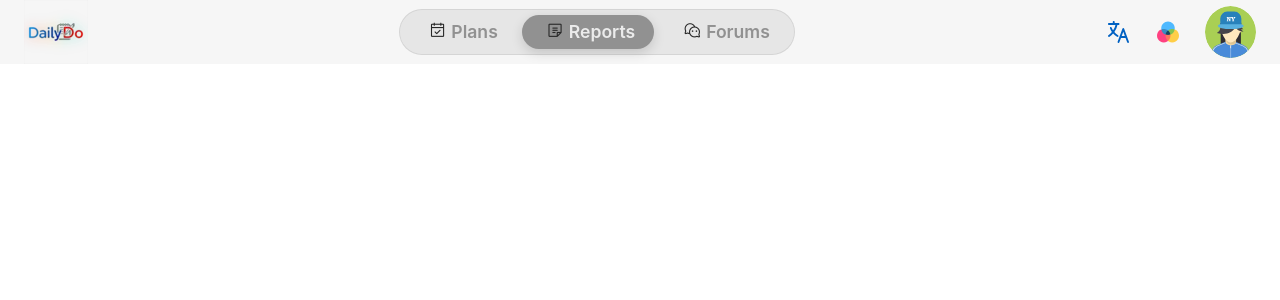
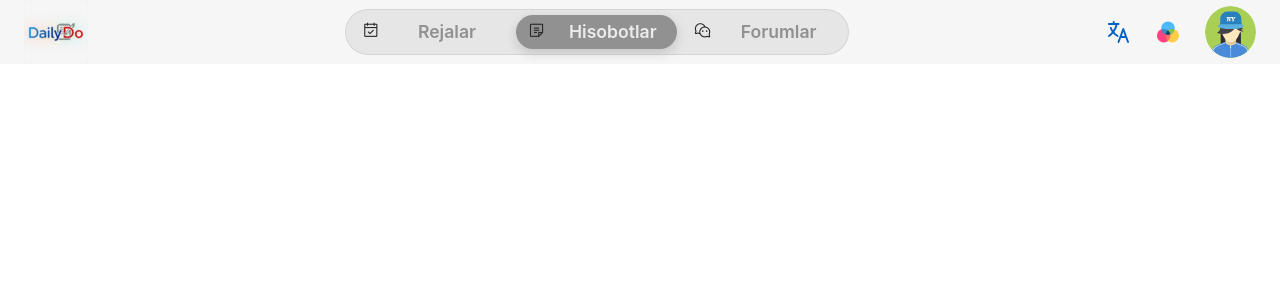
Before and after one commit to Murodjonx05/DailyDo, a Django app: page / in a window 1280 px wide. Shown: the top 300 px of the page. Run offline with Django 5.2, Linux system fonts and the light colour scheme.

Commit message:
added translator for translate ANY text

```diff
--- a/static/css/navbar.css
+++ b/static/css/navbar.css
@@ -112,7 +112,7 @@ nav .nav-links .link-header {
     display: flex;
     align-items: center;
     justify-content: center;
-    padding: 0.2em 1.2rem;
+    padding: 0.2em 0.4rem;
     border-radius: 99px;
     transition: all 0.3s cubic-bezier(0.4, 0, 0.2, 1);
     cursor: pointer;
@@ -273,7 +273,7 @@ nav .dropdown-container .dropdown li a:focus-visible {
 }
 
 /* responsive */
-@media (max-width: 768px) {
+@media (max-width: 1024px) {
     nav .nav-links {
         display: none;
     }
@@ -348,7 +348,7 @@ nav .dropdown-container .dropdown li a:focus-visible {
     }
 }
 
-@media (min-width: 769px) {
+@media (min-width: 1024px) {
     nav .logo .mobile-dropdown {
         display: none !important;
     }
--- /dev/null
+++ b/static/js/language/translate-data.js
@@ -0,0 +1,11 @@
+export const translateData = {
+    "plans": {"uz": "Rejalar", "en": "Plans", "ru": "Планы"},
+    "reports": {"uz": "Hisobotlar", "en": "Reports", "ru": "Отчеты"},
+    "forums": {"uz": "Forumlar", "en": "Forums", "ru": "Форумы"},
+    "light": {"uz": "Yorug'", "en": "Light", "ru": "Светлая"},
+    "dark": {"uz": "Qora", "en": "Dark", "ru": "Тёмная"},
+    "auto": {"uz": "Avtomatik", "en": "Auto", "ru": "Автоматически"},
+    "profile": {"uz": "Profil", "en": "Profile", "ru": "Профиль"},
+    "settings": {"uz": "Sozlamalar", "en": "Settings", "ru": "Настройки"},
+    "logout": {"uz": "Chiqish", "en": "Logout", "ru": "Выйти"}
+}
--- /dev/null
+++ b/static/js/language/translate.js
@@ -0,0 +1,68 @@
+import { translateData } from './translate-data.js';
+
+const Lang = {
+    current: localStorage.getItem('lang') || 'uz',
+    cache: null, // { lang: 'uz', texts: { plans: 'Rejalar', ... } }
+
+    loadCache() {
+        try {
+            this.cache = JSON.parse(localStorage.getItem('lang_cache'));
+        } catch {
+            this.cache = null;
+        }
+    },
+
+    saveCache(texts) {
+        this.cache = { lang: this.current, texts };
+        localStorage.setItem('lang_cache', JSON.stringify(this.cache));
+    },
+
+    apply() {
+        const elements = document.querySelectorAll('[data-translate]');
+
+        // If cache exists and language matches - use cached texts directly
+        if (this.cache?.lang === this.current) {
+            elements.forEach(el => {
+                const key = el.dataset.translate;
+                el.textContent = this.cache.texts[key] || key;
+            });
+            return;
+        }
+
+        // No cache or language changed - translate and cache
+        const texts = {};
+        elements.forEach(el => {
+            const key = el.dataset.translate;
+            const text = translateData[key]?.[this.current] || key;
+            texts[key] = text;
+            el.textContent = text;
+        });
+        this.saveCache(texts);
+    },
+
+    set(lang) {
+        if (lang !== this.current) {
+            localStorage.setItem('lang', this.current = lang);
+            this.cache = null; // Invalidate cache
+            this.apply();
+        }
+    },
+
+    init() {
+        if (!localStorage.getItem('lang')) {
+            localStorage.setItem('lang', 'uz');
+        }
+        this.loadCache();
+        this.apply();
+        document.body.classList.add('translated'); // Show content
+        document.querySelectorAll('[data-lang]').forEach(el =>
+            el.addEventListener('click', e => (e.preventDefault(), this.set(el.dataset.lang)))
+        );
+    }
+};
+
+if (document.readyState === 'loading') {
+    document.addEventListener('DOMContentLoaded', () => Lang.init(), { once: true });
+} else {
+    Lang.init();
+}
--- a/templates/base/critical.html
+++ b/templates/base/critical.html
@@ -1,3 +1,25 @@
 {% load static %}
+<!-- Critical CSS: hide untranslated content to prevent flash -->
+<style>
+    [data-translate] {
+        /* visibility: hidden; */
+        display: inline-block;
+        text-align: center;
+    }
+    /* Fixed widths based on data-width attribute */
+    [data-translate][data-width="5"] { min-width: 5ch; }
+    [data-translate][data-width="6"] { min-width: 6ch; }
+    [data-translate][data-width="7"] { min-width: 7ch; }
+    [data-translate][data-width="8"] { min-width: 8ch; }
+    [data-translate][data-width="9"] { min-width: 9ch; }
+    [data-translate][data-width="10"] { min-width: 10ch; }
+    [data-translate][data-width="12"] { min-width: 12ch; }
+    [data-translate][data-width="15"] { min-width: 15ch; }
+
+    .translated [data-translate] {
+        visibility: visible;
+    }
+</style>
 <!-- theme critical load for get default color scheme -->
 <script src="{% static 'js/theme/criticalThemeLoad.js' %}"></script>
+<script type="module" src="{% static 'js/language/translate.js' %}"></script>
--- a/templates/base/navbar.html
+++ b/templates/base/navbar.html
@@ -14,9 +14,9 @@
         </a>
         <div class="mobile-dropdown">
             <ul class="dropdown">
-                <li><a href=""><i class="ph ph-calendar-check"></i>Plans</a></li>
-                <li><a href=""><i class="ph ph-note"></i>Reports</a></li>
-                <li><a href=""><i class="ph ph-wechat-logo"></i>Forums</a></li>
+                <li><a href=""><i class="ph ph-calendar-check"></i> <span data-translate="plans" data-width="10"></span></a></li>
+                <li><a href=""><i class="ph ph-note"></i> <span data-translate="reports" data-width="10"></span></a></li>
+                <li><a href=""><i class="ph ph-wechat-logo"></i> <span data-translate="forums" data-width="10"></span></a></li>
             </ul>
         </div>
     </div>
@@ -24,14 +24,14 @@
     <div id="MIDDLE-SECTION" class="nav-links">
         <div class="pill">
             <div class="link-header">
-                <a href=""><i class="ph ph-calendar-check"></i>Plans</a>
+                <a href=""><i class="ph ph-calendar-check"></i> <span data-translate="plans" data-width="10"></span></a>
             </div>
 
             <div class="link-header active">
-                <a href=""><i class="ph ph-note"></i>Reports</a>
+                <a href=""><i class="ph ph-note"></i> <span data-translate="reports" data-width="10"></span></a>
             </div>
             <div class="link-header">
-                <a href=""><i class="ph ph-wechat-logo"></i>Forums</a>
+                <a href=""><i class="ph ph-wechat-logo"></i> <span data-translate="forums" data-width="10"></span></a>
             </div>
         </div>
     </div>
```
Also changed, not shown: other parts of templates/base/navbar.html (+9 -9 lines), templates/base/js.html (line endings or trailing spaces).
